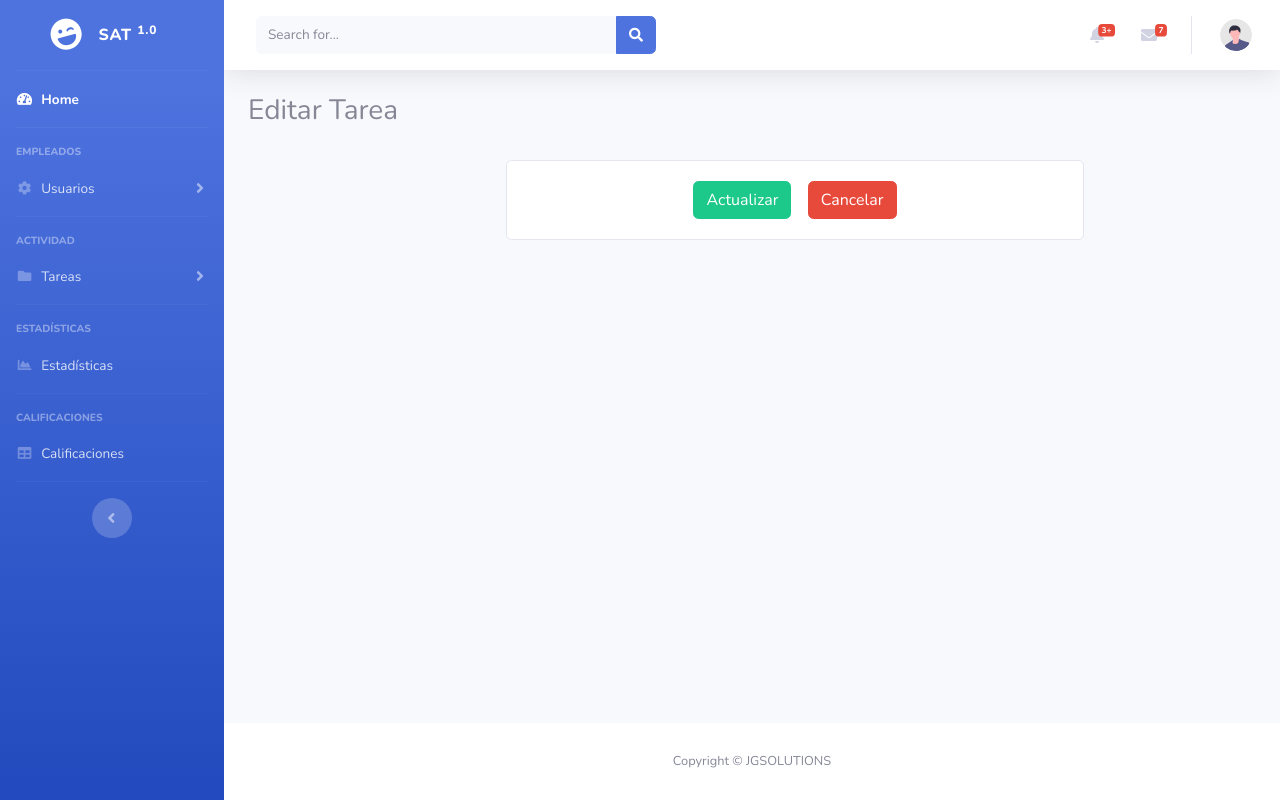
After one commit to JGB-smart/SAT, a Django app: template tareas/templates/editar_tarea.html in a window 1280 px wide. The commit adds this page. Run offline with Django 3.2, Linux system fonts and the light colour scheme; the template is opened without the code that fills it, so the values that code supplies are empty; some libraries are stand-ins or nearby versions.

Commit message:
Modulo editar y eliminar Tarea realizados

```diff
--- /dev/null
+++ b/tareas/templates/editar_tarea.html
@@ -0,0 +1,56 @@
+{% extends "home.html"%}
+{% load static %}
+{% load crispy_forms_tags %}
+
+
+{% block link %}
+
+{% endblock%}
+
+{% block title %} Editar Tarea {% endblock %}
+
+{% block content %}
+
+    <h3>Editar Tarea</h3>
+
+    <br>
+        <div class="row">
+
+
+            <div class="col-12 col-md-7 offset-md-3">
+
+                <div class="card">
+
+                    <div class="card-body">
+
+                        <form action="" method="post">
+                            {% csrf_token %}
+
+
+                            {{ form|crispy }}
+                            <div class="text-center">
+                                <input class="btn btn-success" type="submit" value="Actualizar">
+                                &ensp;
+                                <a href="{% url 'lista_tareas' %} " class="btn btn-danger">Cancelar</a>
+                            </div>
+
+                        </form>
+
+                    </div>
+
+
+                </div>
+
+            </div>
+
+        </div>
+
+
+        <br>
+
+
+
+
+
+
+{% endblock %}
--- a/tareas/templates/lista_tareas.html
+++ b/tareas/templates/lista_tareas.html
@@ -74,7 +74,7 @@
                                         <td>{{ tarea.Ffinal}}</td>
                                         <td>
                                             <div class="text-center">
-                                                <a href="#" class="btn btn-info">Editar</a>
+                                                <a href="{% url 'editar_tareas' tarea.id%}" class="btn btn-info">Editar</a>
                                                 <a href="{% url 'eliminar_tareas' tarea.id%}" class="btn btn-danger">Eliminar</a>
                                             </div>
                                         </td>
--- a/tareas/urls.py
+++ b/tareas/urls.py
@@ -6,5 +6,6 @@ urlpatterns = [
     path('lista_tareas/', views.ListadoTareas.as_view(), name='lista_tareas'),
     path('agg_tareas/', views.CrearTarea.as_view(), name='agg_tareas'),
     path('eliminar_tareas/<int:pk>', views.EliminarTarea, name='eliminar_tareas'),
+    path('editar_tareas/<int:pk>', views.EditarTarea, name='editar_tareas'),
     # path('usuarios/', views.ListadoUsuarios.as_view(), name='usuarios'),
 ]
```
Also changed, not shown: tareas/views.py (+37 -0 lines).
